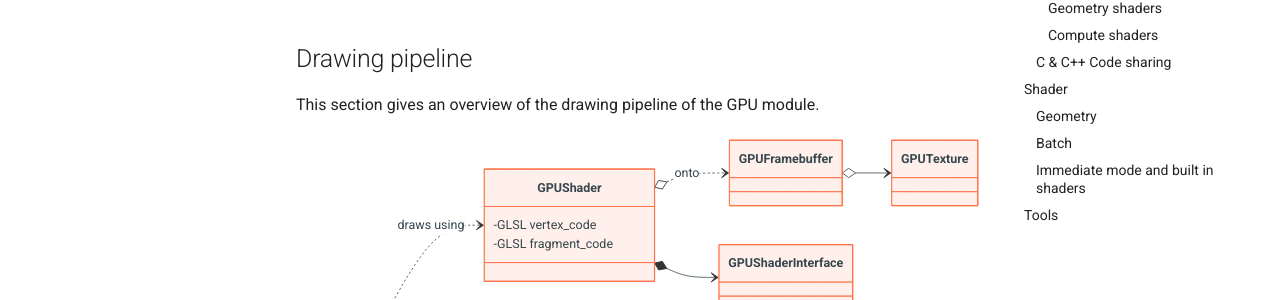
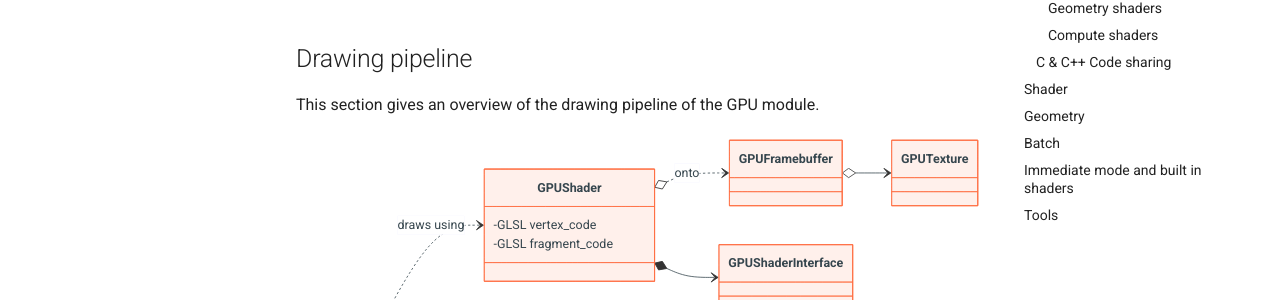
Before and after one commit to julianeisel/devdocs, an MkDocs documentation site: the page built from docs/eevee_and_viewport/gpu/index.md, in a window 1280 px wide. Shown: the part 417-717 px from the top of the page. Built offline with MkDocs 1.6.1 and Material for MkDocs 9.7.7, drawn with Linux system fonts in a browser that asks for light colours; comment, search, counter and statistics services are not loaded.

Commit message:
Change indentation in gpu/index.md

````diff
--- a/docs/eevee_and_viewport/gpu/index.md
+++ b/docs/eevee_and_viewport/gpu/index.md
@@ -295,7 +295,7 @@ the vertex and fragment stage and link the stages into a program that can be use
 the GPU. It also generates a GPUShaderInterface that handles lookup to input parameters
 (attributes, uniforms, uniform buffers, textures and shader storage buffer objects).
 
-### Geometry
+## Geometry
 
 Geometry is defined by a `GPUPrimType`, one index buffer (IBO) and one or more vertex
 buffers (VBOs). The GPUPrimType defines how the index buffer should be interpreted.
@@ -343,7 +343,7 @@ for (int i = 0; i < 12; i ++) {
 }
 ```
 
-### Batch
+## Batch
 
 Use GPUBatches to draw geometry. A GPUBatch combines the geometry with a shader
 and its parameters and has functions to perform a draw call. To perform a draw
@@ -359,7 +359,7 @@ This will draw on the geometry on the active frame buffer using the shader and t
 
 > NOTE: GPUTextures can be used as render target or as input of a shader, but not inside the same drawing call.
 
-### Immediate mode and built in shaders
+## Immediate mode and built in shaders
 
 To ease development for drawing panels/UI buttons the GPU module provides an
 immediate mode. This is a wrapper on top of what is explained above, but in a
````
